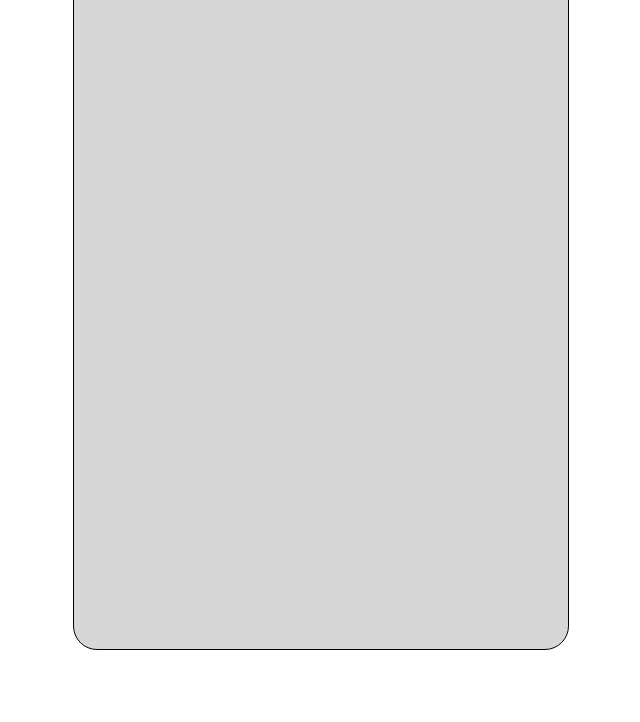
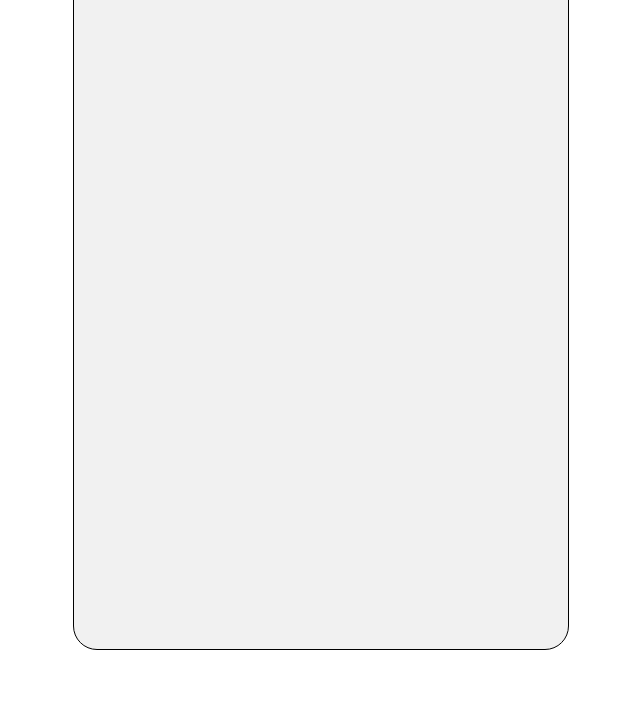
Before and after one commit to johanyim/CASIO-MX-8B, a plain HTML site: page index.html in a window 1280 px wide. Shown: the part 78-800 px from the top of the page, without its empty margins (319-959 px from the left). Drawn offline with Linux system fonts and the light colour scheme.

Commit message:
color fix

```diff
--- a/style.css
+++ b/style.css
@@ -1,5 +1,5 @@
 :root {
-    --primary-light: #d7d7d7;
+    --primary-light: #f1f1f1;
     --primary-dark: #333;
     --secondary-light: #fefefe;
     --hover-color: black;
```
